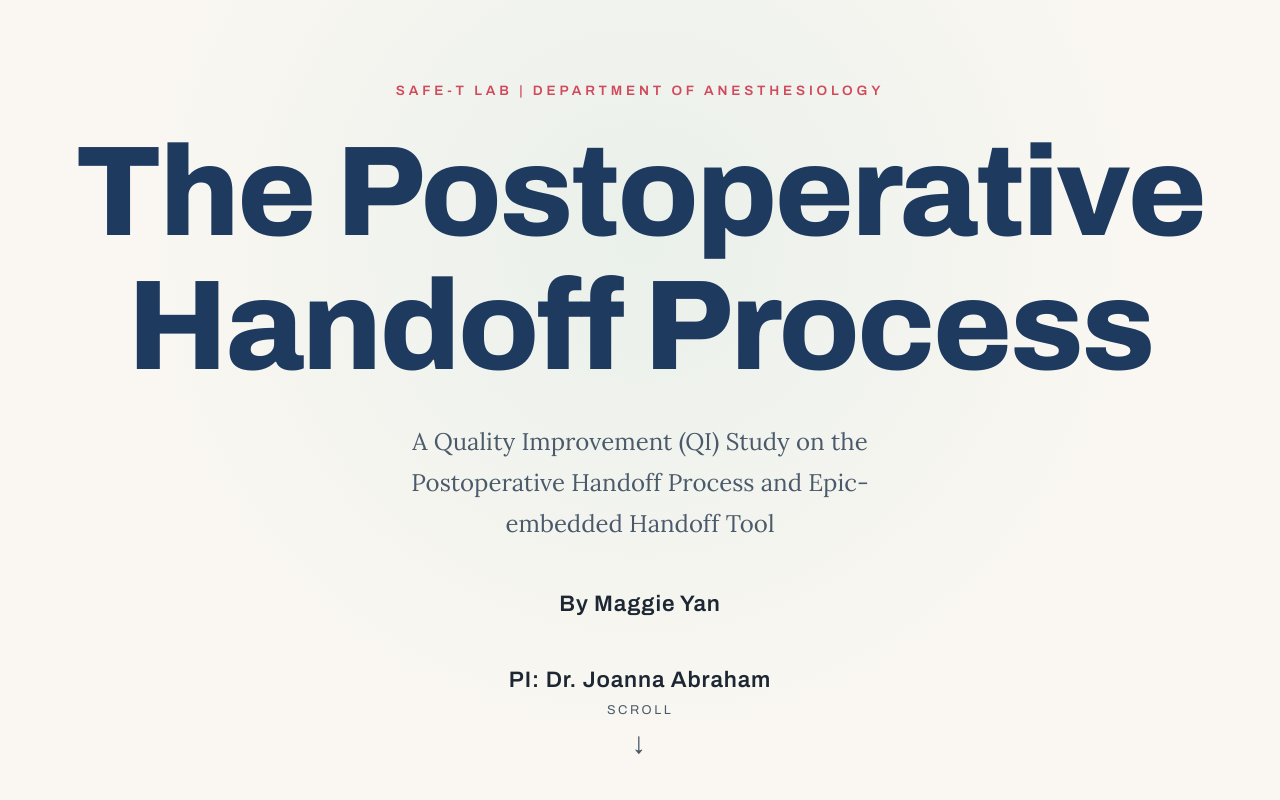
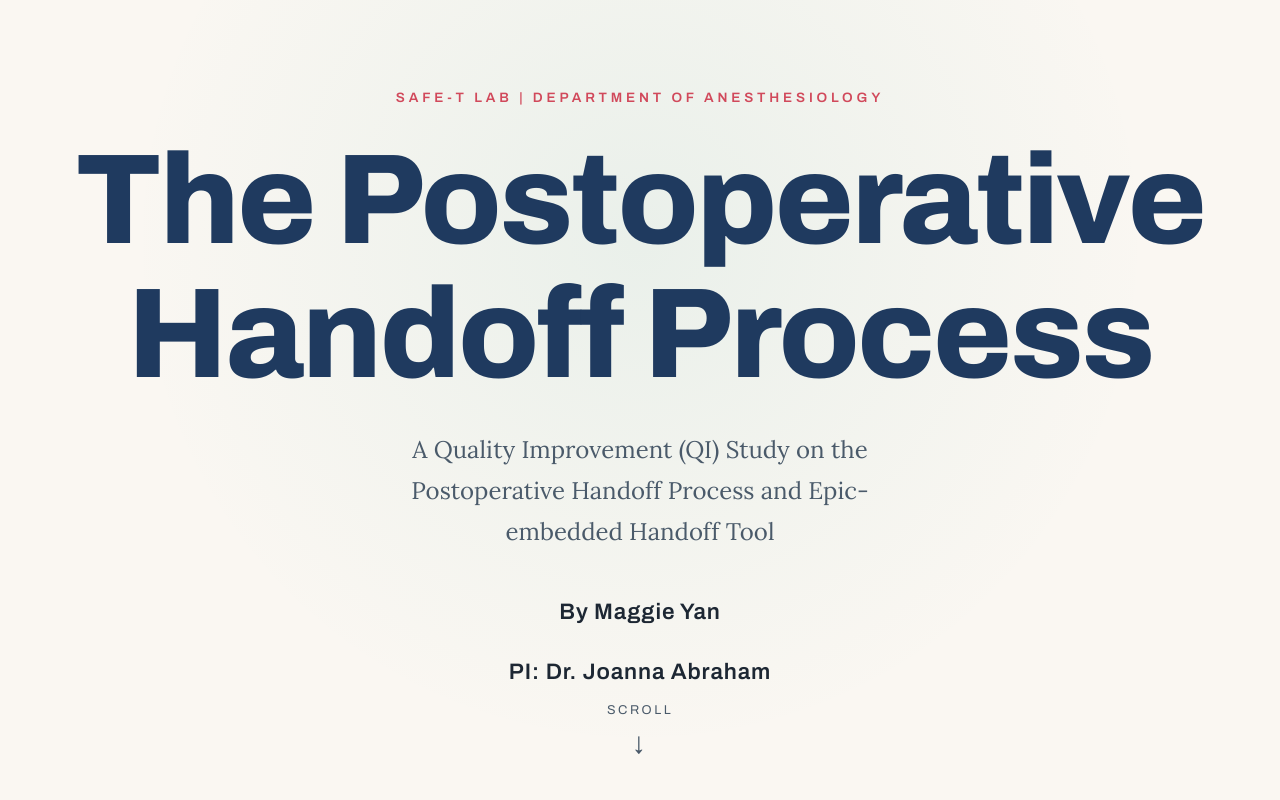
Before and after one commit to yanmaggie53/bids-postop-handoff, a website built with Vite: page index.html in a window 1280 px wide. Shown: the top 800 px of the page. Built offline with nearby package versions, Linux system fonts and the light colour scheme.

Commit message:
update title

```diff
--- a/index.html
+++ b/index.html
@@ -27,7 +27,8 @@
           A Quality Improvement (QI) Study on the Postoperative
           Handoff Process and Epic-embedded Handoff Tool
         </p>
-        <p class="hero__byline">By Maggie Yan <br > <br /> PI: Dr. Joanna Abraham</p>
+        <p class="hero__byline">By Maggie Yan</p>
+        <p class="hero__byline">PI: Dr. Joanna Abraham</p>
       </div>
       <div class="scroll-cue" aria-hidden="true">
         <span>Scroll</span>
--- a/src/style.css
+++ b/src/style.css
@@ -101,6 +101,10 @@ strong {
   font-weight: 600;
   letter-spacing: 0.04em;
   color: var(--ink);
+}
+
+.hero__byline + .hero__byline {
+  margin-top: 0.4rem;
 }
 
 .scroll-cue {
```
